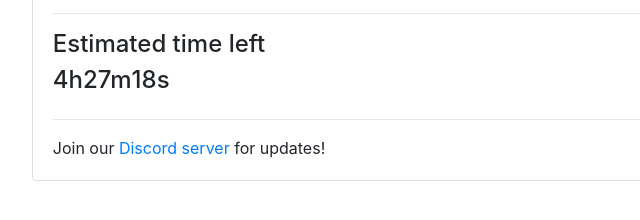
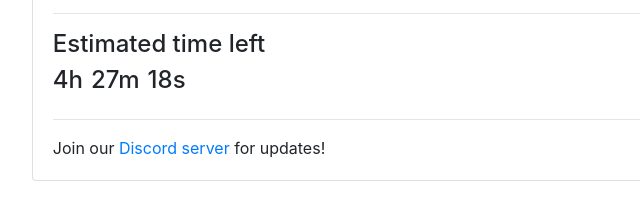
Before and after one commit to Xlort/Downtime-IClapDilex, a website: page index.html in a window 1280 px wide. Shown: the part 180-400 px from the top of the page, 179-819 px from the left. Drawn offline with nearby package versions, Linux system fonts and the light colour scheme.

Commit message:
Update index.html

```diff
--- a/index.html
+++ b/index.html
@@ -25,9 +25,9 @@
                             <div>
                                 <h4>Estimated time left</h4>
                                 <div class="form-inline">
-                                    <h4 id="hours"></h4>
-                                    <h4 id="minutes"></h4>
-                                    <h4 id="seconds"></h4>
+                                    <h4 id="hours" class="mr-2"></h4>
+                                    <h4 id="minutes" class="mr-2"></h4>
+                                    <h4 id="seconds" class="mr-2"></h4>
                                     <h4 id="end"></h4>
                                 </div>
                             </div>
```
